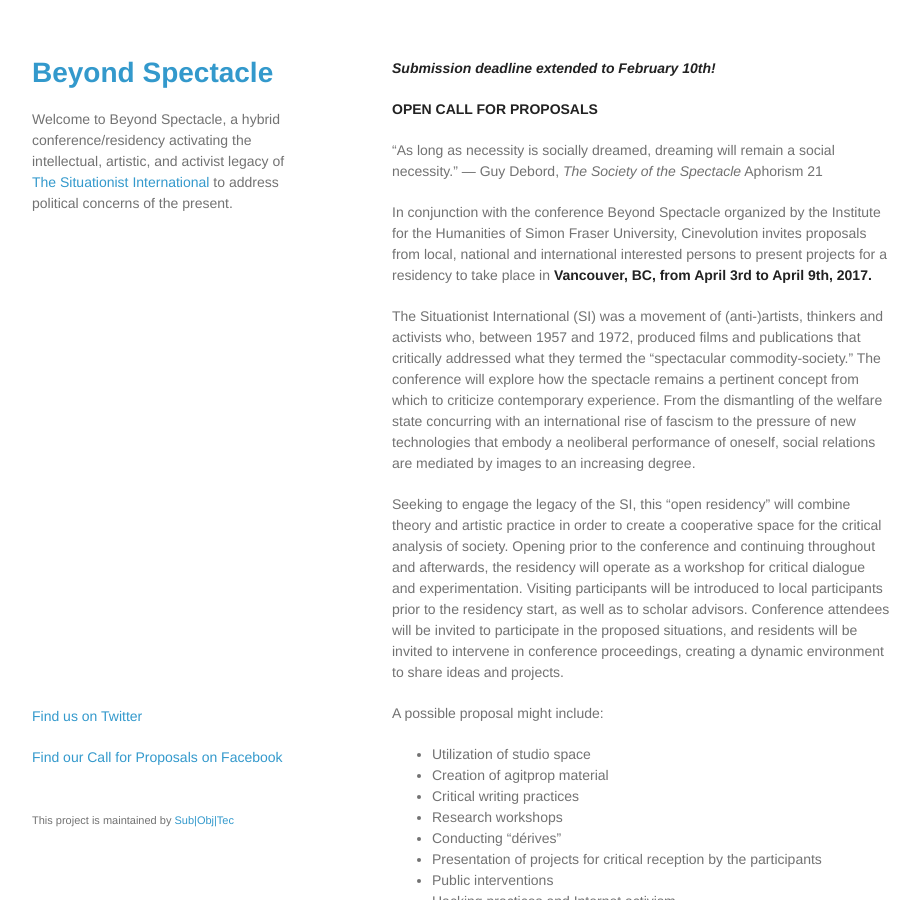
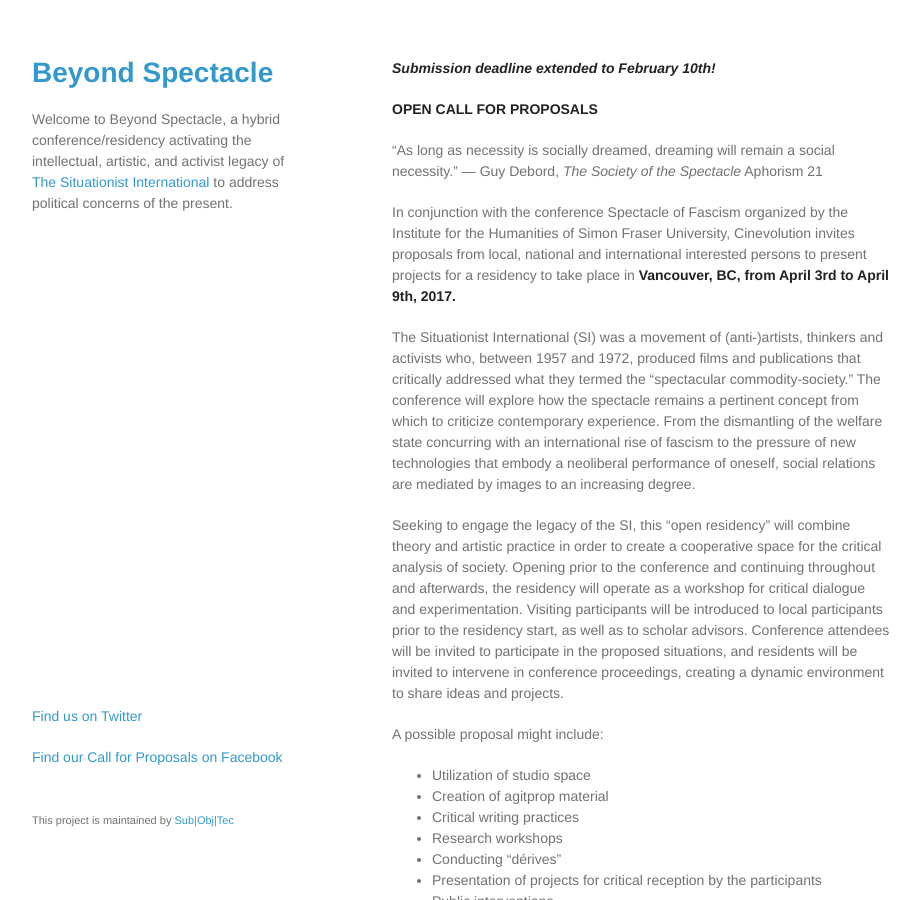
Before and after one commit to SubObjTec/beyond-spectacle, a Jekyll site: the page built from call-for-proposals.md, in a window 1280 px wide and 900 px high. Shown: the whole window, without its empty margins (178-1098 px from the left). Built offline with Jekyll 4.4.1, drawn with Linux system fonts in a browser that asks for light colours.

Commit message:
Update call-for-proposals.md

```diff
--- a/call-for-proposals.md
+++ b/call-for-proposals.md
@@ -9,11 +9,11 @@
 “As long as necessity is socially dreamed, dreaming will remain a social
 necessity.” — Guy Debord, _The Society of the Spectacle_ Aphorism 21
 
-In conjunction with the conference Beyond Spectacle organized by the Institute
-for the Humanities of Simon Fraser University, Cinevolution invites proposals
-from local, national and international interested persons to present projects
-for a residency to take place in **Vancouver, BC, from April 3rd to April 9th,
-2017.**
+In conjunction with the conference Spectacle of Fascism organized by the
+Institute for the Humanities of Simon Fraser University, Cinevolution invites
+proposals from local, national and international interested persons to present
+projects for a residency to take place in **Vancouver, BC, from April 3rd to
+April 9th, 2017.**
 
 The Situationist International (SI) was a movement of (anti-)artists, thinkers
 and activists who, between 1957 and 1972, produced films and publications that
```
